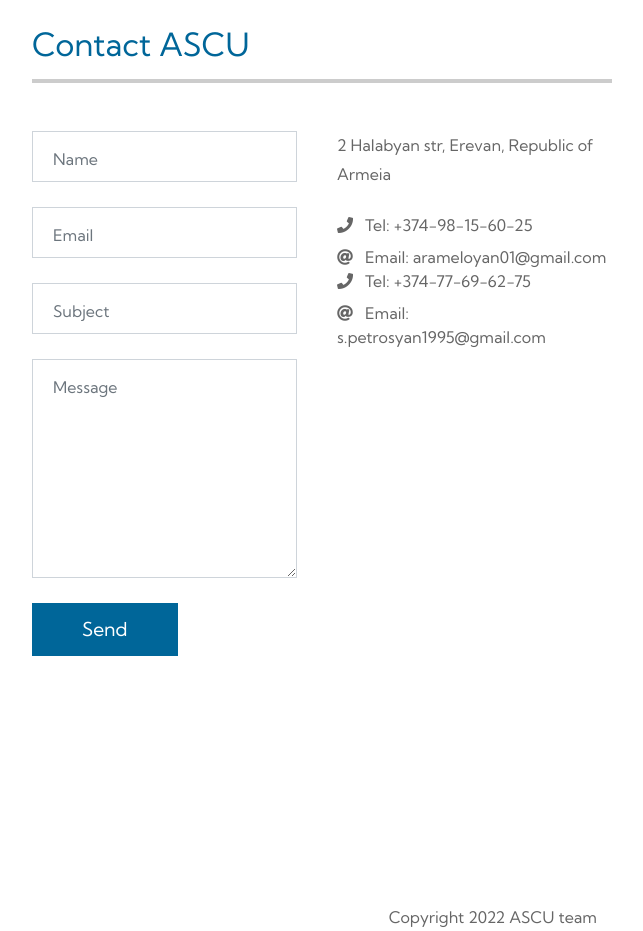
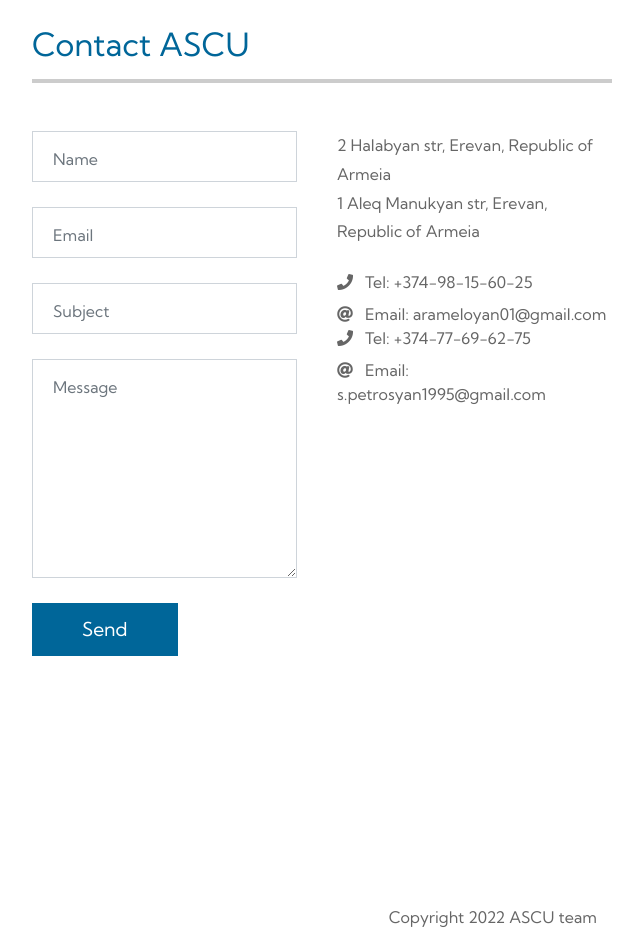
Before and after one commit to ARAMELOYAN/ARAMELOYAN.github.io, a plain HTML site: page index.html in a window 1280 px wide. Shown: the part 4860-5791 px from the top of the page, without its empty margins (598-1241 px from the left). Drawn offline with Linux system fonts and the light colour scheme.

Commit message:
dasdasda

```diff
--- a/index.html
+++ b/index.html
@@ -385,7 +385,8 @@ https://templatemo.com/tm-555-upright
 
                                 <!-- Address -->
                                 <address class="mb-4">
-                                    2 Halabyan str, Erevan, Republic of Armeia
+					2 Halabyan str, Erevan, Republic of Armeia<br>
+                                    	1 Aleq Manukyan str, Erevan, Republic of Armeia
                                 </address>
 
                                 <!-- Links -->
```
